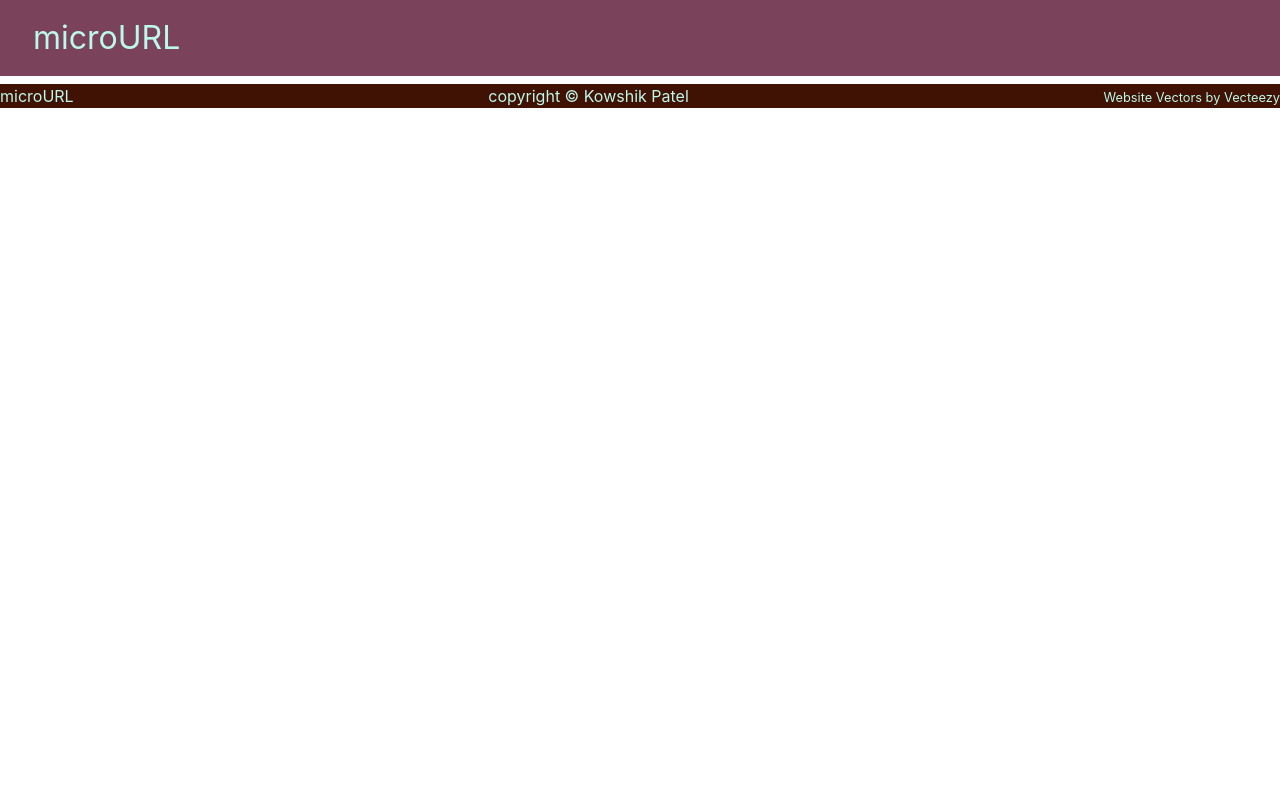
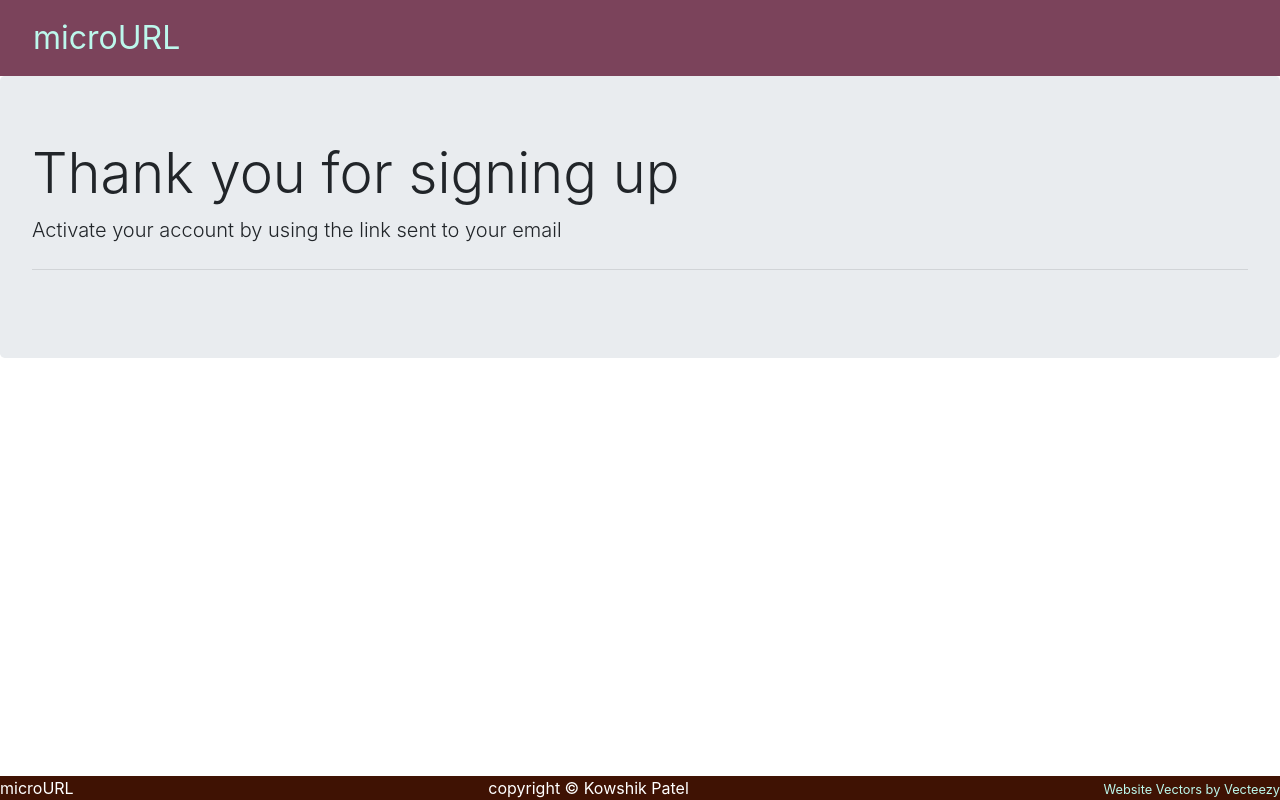
Before and after one commit to KowshikEPatel/urlshortnerfe, a React (Create React App) app: page /uservalidate in a window 1280 px wide. Built offline with nearby package versions, Linux system fonts and the light colour scheme.

Commit message:
new user email authentication and user validation

```diff
--- a/src/App.js
+++ b/src/App.js
@@ -8,6 +8,7 @@ import Landingpage from './Components/Landingpage'
 import LandingPagepw from './Components/LandingPagepw'
 import Footer from './Components/Footer'
 import NewUser from './Components/NewUser'
+import UserValidate from './Components/UserValidate'
 
 function App() {
   const [isLoggedIn, setIsLoggedIn] = useState(false)
@@ -23,6 +24,9 @@ function App() {
                 <Route exact path="/newuser">
                     <NewUser/>
                 </Route>
+                <Route exact path="/uservalidate">
+                    <UserValidate/>
+                </Route>
               </Switch>
               <Footer/>
             </Router>
--- a/src/Components/Footer.css
+++ b/src/Components/Footer.css
@@ -1,5 +1,9 @@
 #footer{
     background-color: #3f1203;
-    color: #bcf8ec;
-    top:0.92vh
+    position: fixed;
+    left: 0;
+    bottom: 0;
+    width: 100%;
+    color: white;
+
 }
--- a/src/Components/NewUser.js
+++ b/src/Components/NewUser.js
@@ -57,7 +57,6 @@ export default function NewUser(){
 
         <div className='row'>
             <div className='col-6'>
-
                 <Link to='/uservalidate'><button className='btn btn-light mt-4' style={{width:'100%'}} onClick={handleOnSubmit}>Submit</button></Link>
             </div>
         </div>
--- /dev/null
+++ b/src/Components/UserValidate.js
@@ -0,0 +1,10 @@
+
+
+export default function UserValidate(){
+
+    return <div class="jumbotron">
+    <h1 class="display-4">Thank you for signing up</h1>
+    <p class="lead">Activate your account by using the link sent to your email </p>
+    <hr class="my-4"></hr>
+    </div>
+}
```
